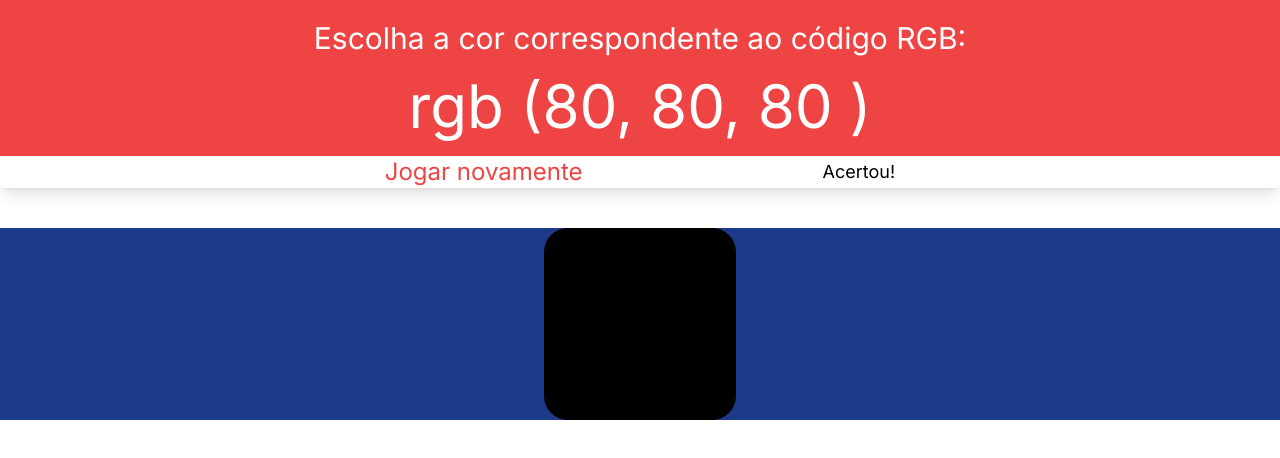
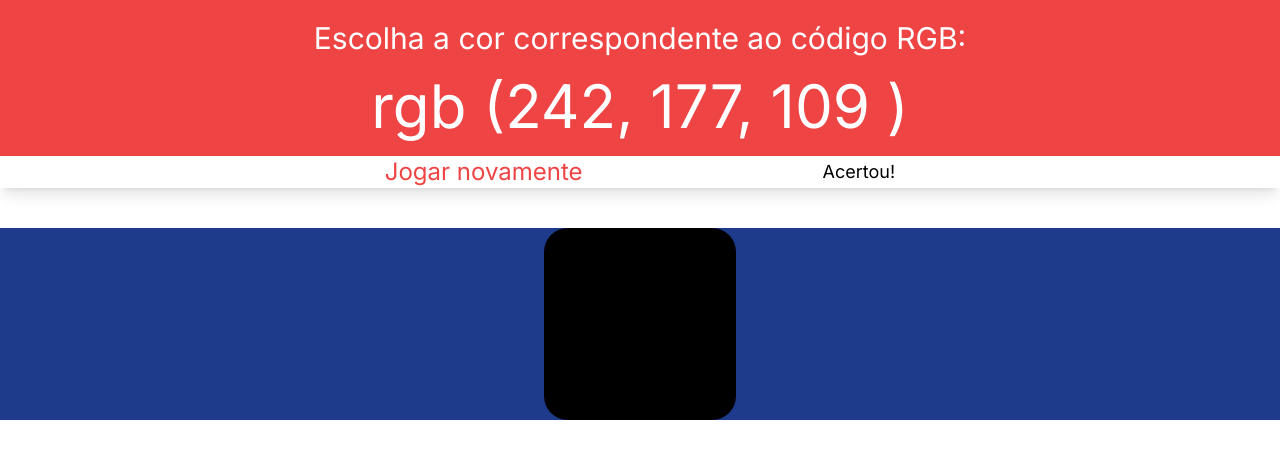
Before and after one commit to HenriqueMelo2007/colors-game, a Next.js app: page / in a window 1280 px wide. Shown: the top 458 px of the page. Built offline with nearby package versions, Linux system fonts and the light colour scheme.

Commit message:
primeiros números sendo gerados'

```diff
--- a/src/app/layout.tsx
+++ b/src/app/layout.tsx
@@ -1,5 +1,3 @@
-'use client'
-
 import './globals.css'
 import type { Metadata } from 'next'
 import { Inter } from 'next/font/google'
--- a/src/app/page.tsx
+++ b/src/app/page.tsx
@@ -2,11 +2,35 @@
 
 import { Header } from '@/components/header'
 import { Box } from '@/components/box'
+import { useEffect, useState } from 'react'
 
 export default function Home() {
+
+  const [atualizar, setAtualizar] = useState(true)
+
+  const [red, setRed] = useState(0)
+  const [green, setGreen] = useState(0)
+  const [blue, setBlue] = useState(0)
+
+  useEffect(() => {
+    function gerarNumero () {
+      let numeroAleatorio = parseInt(Math.random() * 256)
+      return numeroAleatorio
+    }
+
+    setRed(() => gerarNumero())
+    setGreen(() => gerarNumero())
+    setBlue(() => gerarNumero())
+  },[atualizar])
+
+
+
+
+
+
   return (
     <div>
-      <Header/>
+      <Header red={red} green={green} blue={blue} atualizar={() => setAtualizar(prevAtualizar => !prevAtualizar)}/>
       <div className='bg-blue-900 w-full flex justify-center mt-10'>
         <Box></Box>
       </div>
--- a/src/components/button.tsx
+++ b/src/components/button.tsx
@@ -1,5 +1,6 @@
-export function Button () {
+export function Button ({atualizar}) {
+
   return (
-      <button className="text-red-500 hover:bg-red-500 hover:text-white transition-colors duration-500 text-2xl">Jogar novamente</button>
+      <button onClick={atualizar} className="text-red-500 hover:bg-red-500 hover:text-white transition-colors duration-500 text-2xl">Jogar novamente</button>
 )
 }
--- a/src/components/header.tsx
+++ b/src/components/header.tsx
@@ -1,12 +1,19 @@
 import { Button } from "@/components/button"
 
-export function Header () {
+interface propsHeader {
+  red: number,
+  green: number,
+  blue: number,
+  atualizar: any
+}
+
+export function Header ({red, green, blue, atualizar}: propsHeader) {
   return (
     <header className="w-full bg-red-500 flex flex-col items-center gap-5 pt-5">
       <h2 className='text-3xl'>Escolha a cor correspondente ao código RGB:</h2>
-      <h1 className="text-6xl">rgb (80, 80, 80 )</h1>
+      <h1 className="text-6xl">rgb ({red}, {green}, {blue} )</h1>
       <div className="shadow-lg bg-white w-full h-1/3 flex justify-center items-center gap-60">
-        <Button></Button>
+        <Button atualizar={atualizar}></Button>
         <p className="text-black text-lg">Acertou!</p>
       </div>
     </header>
```
